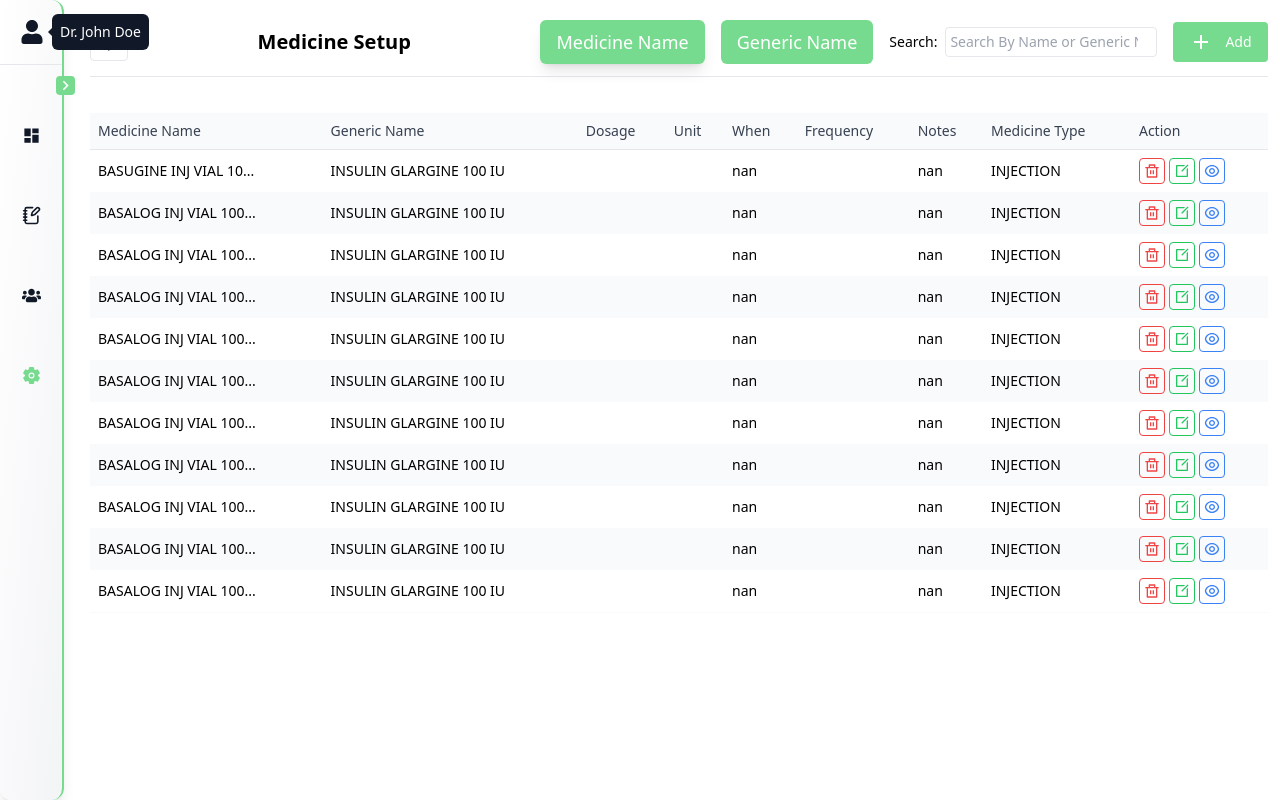
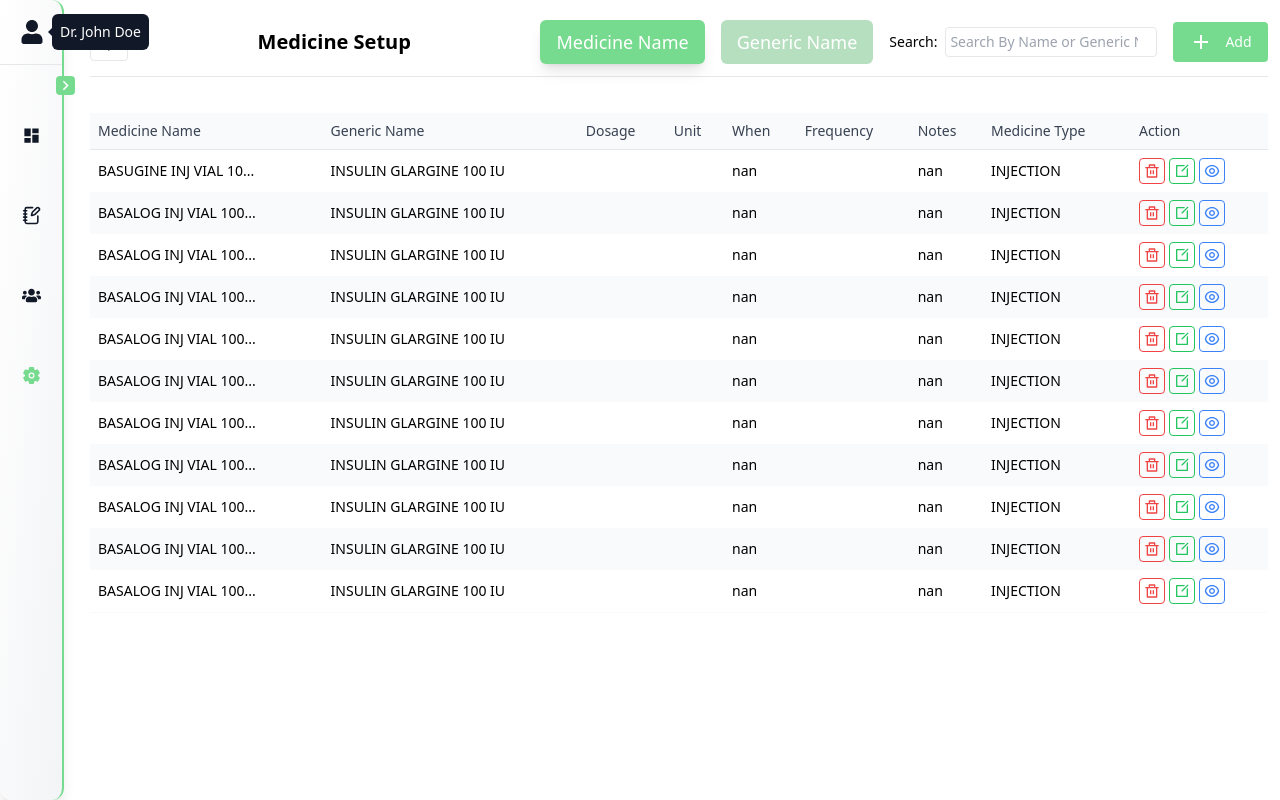
Before and after one commit to Onkarmadane/Hospital-ERP, a React (Vite) app: page /doctor/settings/medicine-setup in a window 1280 px wide. Built offline with nearby package versions, Linux system fonts and the light colour scheme; sample sign-in values are in the browser's storage.

Commit message:
tried to change in medicine setup tabs styling

```diff
--- a/src/App.css
+++ b/src/App.css
@@ -4,7 +4,7 @@
 
 :root {
   --primary: #77db8f;
-  --secondary: #000;
+  --secondary: #b6dfbf;
   --background: #f5f5f5;
   --text: #333;
 }
--- a/src/Pages/AllPatient.jsx
+++ b/src/Pages/AllPatient.jsx
@@ -127,8 +127,8 @@
       Cell: ({ row }) => (
         <span
           className={`px-2 py-1 rounded text-xs ${row.original.gender === 'Female'
-              ? 'bg-yellow-100 text-yellow-800'
-              : 'bg-blue-100 text-blue-800'
+            ? 'bg-yellow-100 text-yellow-800'
+            : 'bg-blue-100 text-blue-800'
             }`}
         >
           {row.original.gender}
--- a/src/Pages/MedicineSetup.jsx
+++ b/src/Pages/MedicineSetup.jsx
@@ -269,7 +269,7 @@
                     <div className="flex flex-row items-center gap-2 sm:gap-3 md:gap-4 flex-wrap w-full sm:w-auto">
                         <Button
                             variant="primary"
-                            className={`flex text-white items-center outline-none border-none justify-center gap-2 sm:gap-2.5 md:gap-3 whitespace-nowrap text-sm sm:text-base md:text-lg px-3 py-1.5 sm:px-4 sm:py-2 rounded-md transition-colors ${activeTab === 'batch' ? 'bg-primary lg:hover:bg-primary duration-300' : 'text-gray-800 lg:hover:bg-gray-300 shadow-lg'
+                            className={`flex items-center outline-none border-none justify-center gap-2 sm:gap-2.5 md:gap-3 whitespace-nowrap text-sm sm:text-base md:text-lg px-3 py-1.5 sm:px-4 sm:py-2 rounded-md transition-colors ${activeTab === 'batch' ? 'bg-secondary text-black lg:hover:bg-primary duration-300' : 'text-gray-800 lg:hover:bg-gray-300 shadow-lg'
                                 }`}
                             size="sm"
                             onClick={() => setActiveTab('medicine')}
@@ -278,7 +278,7 @@
                         </Button>
                         <Button
                             variant="primary"
-                            className={`flex text-white items-center outline-none border-none justify-center gap-2 sm:gap-2.5 md:gap-3 whitespace-nowrap text-sm sm:text-base md:text-lg px-3 py-1.5 sm:px-4 sm:py-2 rounded-md transition-colors ${activeTab === 'medicine' ? 'bg-gray-200 lg:hover:bg-primary duration-300' : 'text-gray-800 lg:hover:bg-gray-300 shadow-lg'
+                            className={`flex  items-center outline-none border-none justify-center gap-2 sm:gap-2.5 md:gap-3 whitespace-nowrap text-sm sm:text-base md:text-lg px-3 py-1.5 sm:px-4 sm:py-2 rounded-md transition-colors ${activeTab === 'medicine' ? 'bg-secondary lg:hover:bg-primary duration-300' : 'text-gray-800 lg:hover:bg-gray-300 shadow-lg'
                                 }`}
                             size="sm"
                             onClick={() => setActiveTab('batch')}
```
